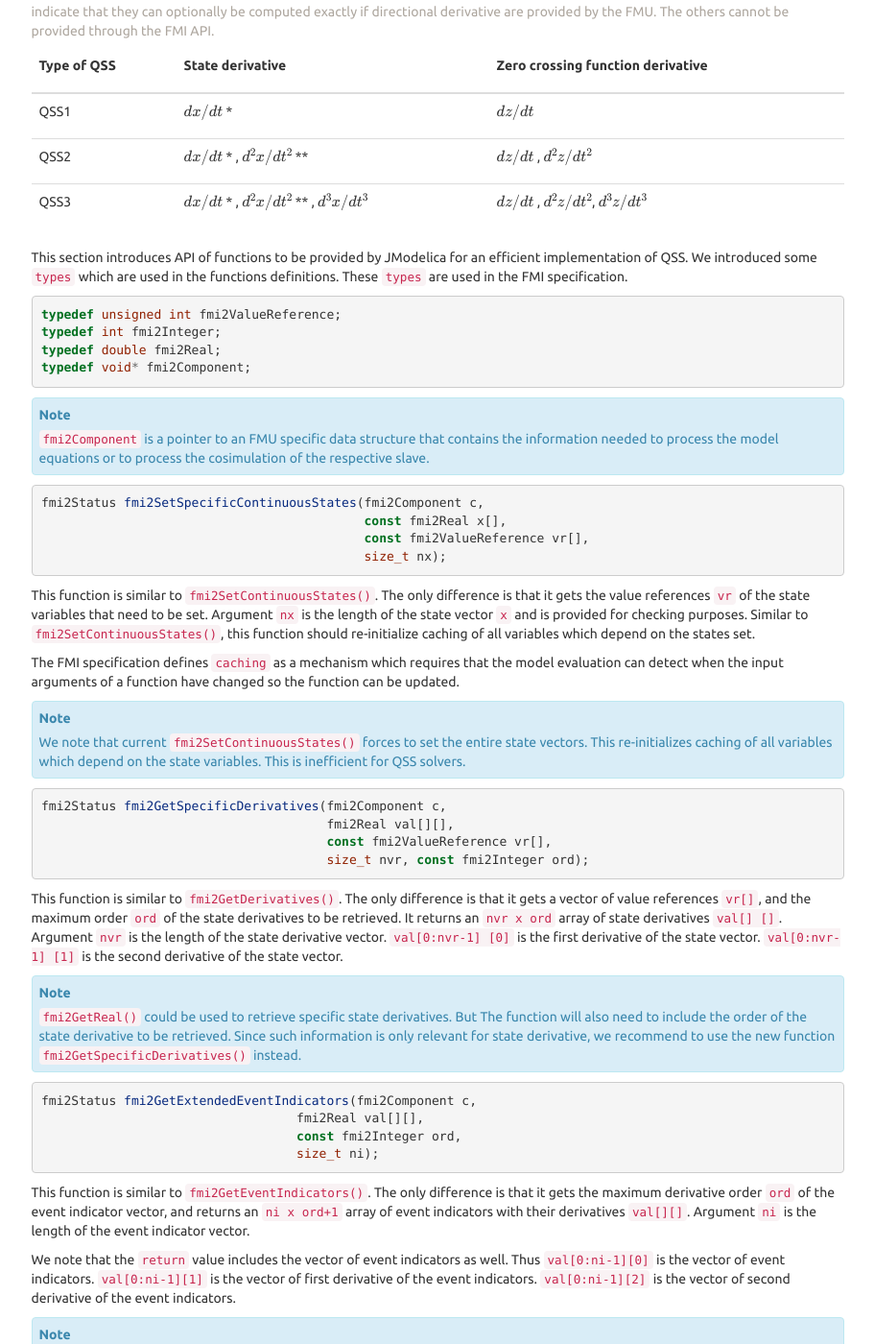
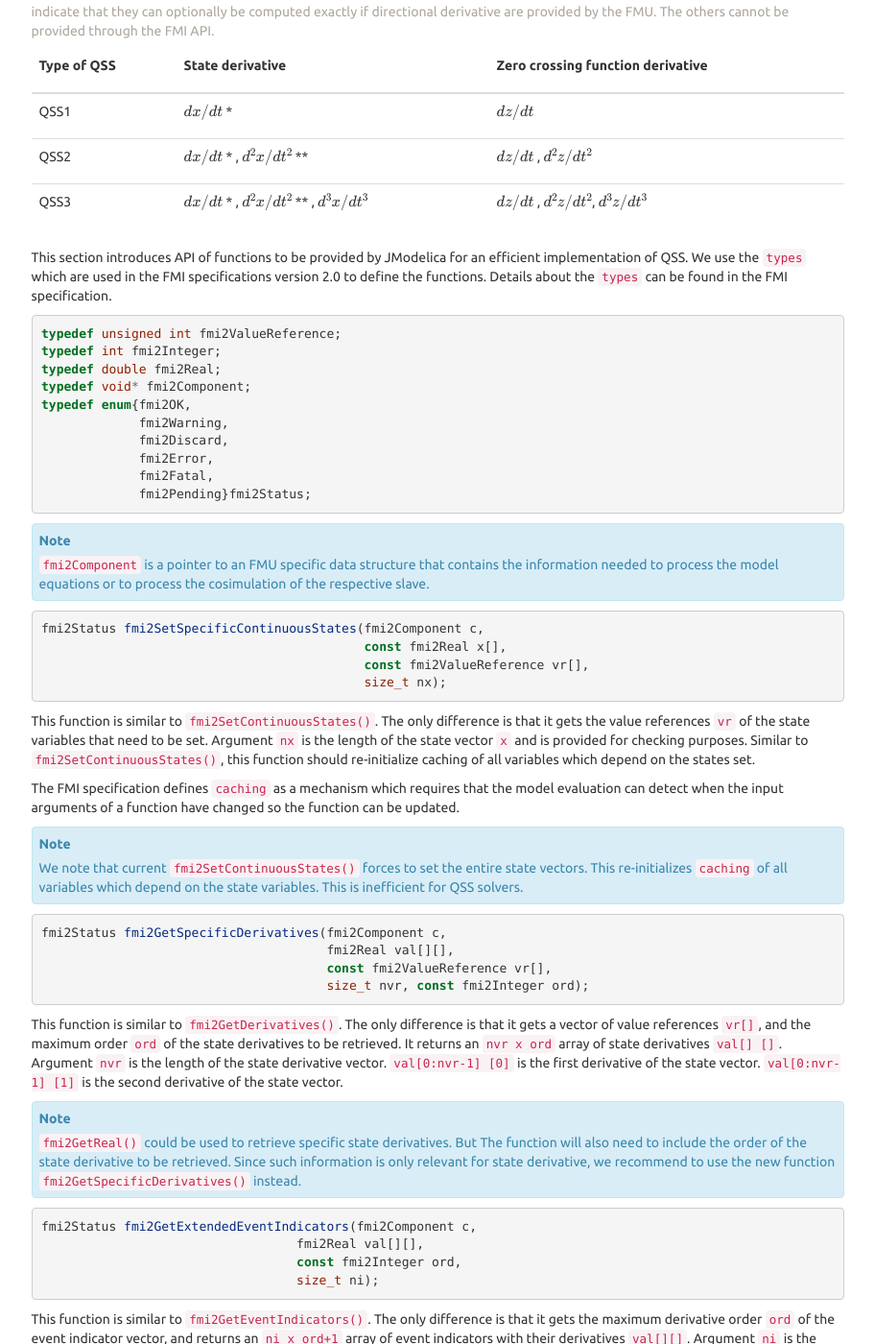
Before and after one commit to lbl-srg/soep, a Sphinx documentation site: the page built from doc-design/source/softwareArchitecture.rst, in a window 1280 px wide and 1400 px high, scrolled down 1364 px. Shown: the whole window at 96% size, without its empty margins (330-1241 px from the left). Built offline with Sphinx 7.4.7, drawn with Linux system fonts in a browser that asks for light colours; some of the changed text lies outside the part shown.

Commit message:
Update api

```diff
--- a/doc-design/source/softwareArchitecture.rst
+++ b/doc-design/source/softwareArchitecture.rst
@@ -322,7 +322,8 @@ The QSS solvers require the derivatives shown in :numref:`tab_qss_der`.
    +-------------+-----------------------------------------------------------+-----------------------------------------------------+
 
 This section introduces API of functions to be provided by JModelica for an efficient implementation of QSS.
-We introduced some ``types`` which are used in the functions definitions. These ``types`` are used in the FMI specification.
+We use the ``types`` which are used in the FMI specifications version 2.0 to define the functions.
+Details about the ``types`` can be found in the FMI specification.
 
 .. code:: c
 
@@ -330,6 +331,12 @@ We introduced some ``types`` which are used in the functions definitions. These
   typedef int fmi2Integer;
   typedef double fmi2Real;
   typedef void* fmi2Component;
+  typedef enum{fmi2OK,
+	       fmi2Warning,
+               fmi2Discard,
+               fmi2Error,
+               fmi2Fatal,
+               fmi2Pending}fmi2Status;
 
 .. note::
 
@@ -358,7 +365,7 @@ of a function have changed so the function can be updated.
 .. note::
 
   We note that current ``fmi2SetContinuousStates()`` forces to set the entire
-  state vectors. This re-initializes caching of all variables which depend on the state
+  state vectors. This re-initializes ``caching`` of all variables which depend on the state
   variables. This is inefficient for QSS solvers.
 
 .. code:: c
@@ -436,7 +443,7 @@ dependent state variables of the first event indicator.
 
    Although we do not anticipate each event indicator to depend on
    all state variables, we used for simplicity
-   the maximum number of state variables in the array declaration.
+   the length of the state vector  ``nx`` in the array declaration.
 
 
 Because the FMI API does not provide access to many required derivatives,
```
Also changed, not shown: other parts of doc-design/source/softwareArchitecture.rst (+1 -1 lines).
